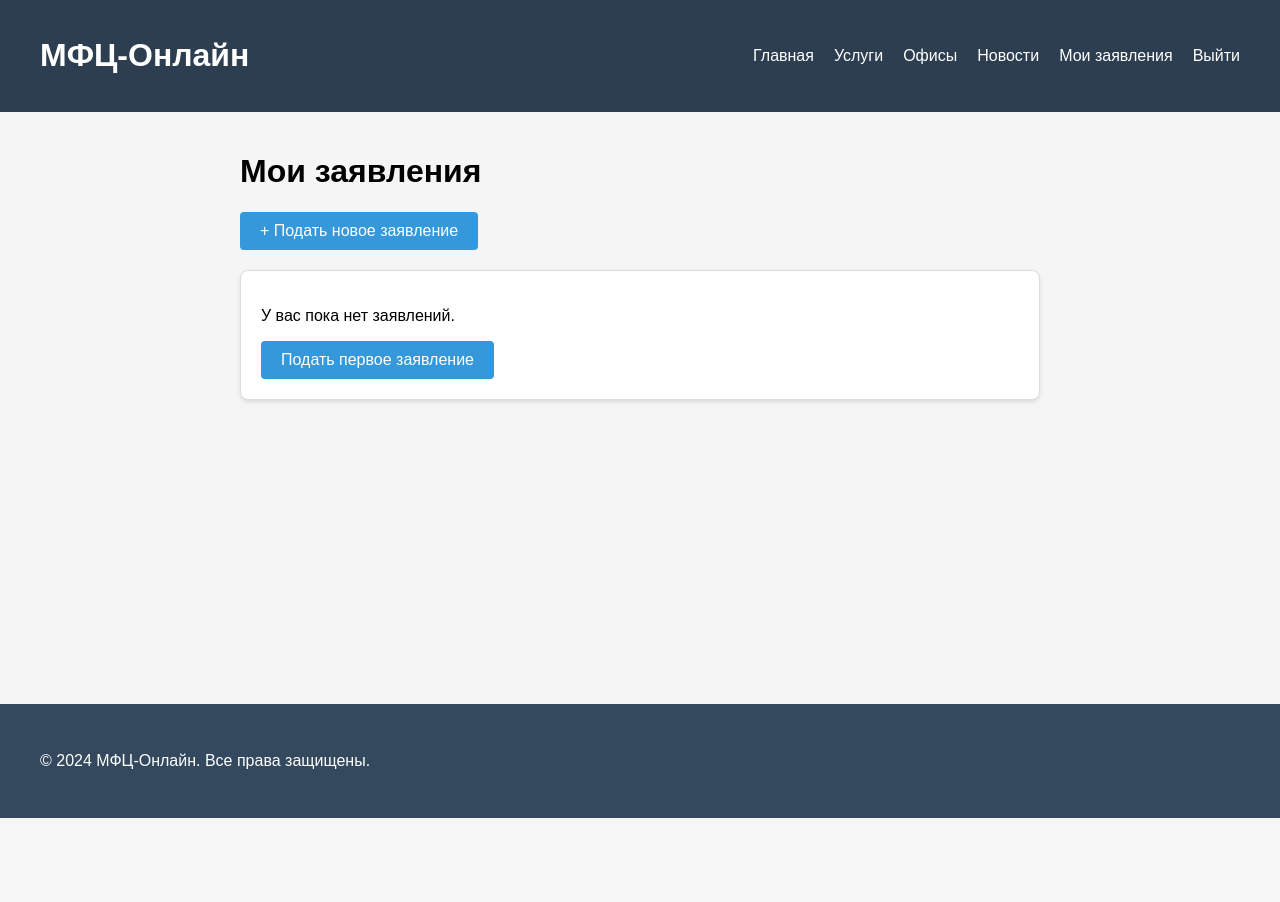
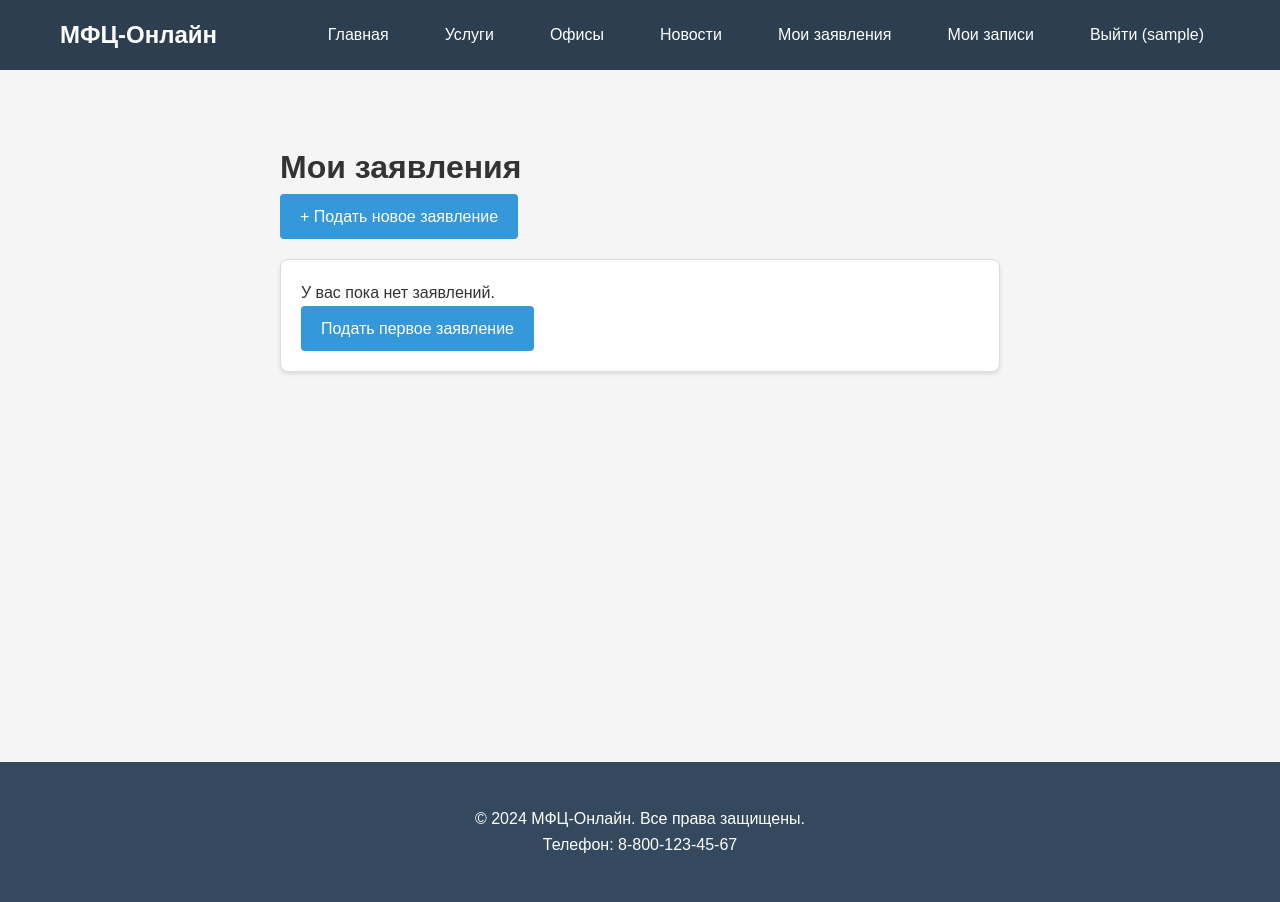
Before and after one commit to Fenere35/MFC, a Django app: page /applications/ in a window 1280 px wide. Before the commit the page ends 818 px from the top, so only its background shows below. Run offline with Django 5.2, Linux system fonts and the light colour scheme; the visitor is signed in with stand-in values (Sample User, id 1); data that the repository does not hold is empty.

Commit message:
Упрощенный адаптивный base.html с работающими подсказками поиска

```diff
--- a/services/templates/services/base.html
+++ b/services/templates/services/base.html
@@ -5,18 +5,30 @@
     <meta name="viewport" content="width=device-width, initial-scale=1.0">
     <title>{% block title %}МФЦ-Онлайн{% endblock %}</title>
     <style>
+        * {
+            box-sizing: border-box;
+            margin: 0;
+            padding: 0;
+        }
+
         body {
             font-family: Arial, sans-serif;
-            margin: 0;
-            padding: 0;
+            line-height: 1.6;
+            color: #333;
             background-color: #f5f5f5;
         }
+
+        /* Header */
         header {
             background: #2c3e50;
             color: white;
             padding: 1rem 0;
+            position: sticky;
+            top: 0;
+            z-index: 1000;
         }
-        .header-content {
+
+        .header-container {
             max-width: 1200px;
             margin: 0 auto;
             padding: 0 20px;
@@ -24,189 +36,262 @@
             justify-content: space-between;
             align-items: center;
         }
-        nav ul {
-            list-style: none;
-            margin: 0;
-            padding: 0;
-            display: flex;
-            gap: 20px;
-        }
-        nav a {
+
+        .logo {
             color: white;
             text-decoration: none;
+            font-size: 1.5rem;
+            font-weight: bold;
         }
-        nav a:hover {
-            text-decoration: underline;
+
+        .nav-links {
+            display: flex;
+            list-style: none;
+            gap: 1.5rem;
         }
+
+        .nav-links a {
+            color: white;
+            text-decoration: none;
+            padding: 0.5rem 1rem;
+            border-radius: 4px;
+            transition: background-color 0.3s;
+        }
+
+        .nav-links a:hover {
+            background-color: rgba(255, 255, 255, 0.1);
+        }
+
+        /* Burger menu */
+        .burger-menu {
+            display: none;
+            flex-direction: column;
+            cursor: pointer;
+        }
+
+        .burger-line {
+            width: 25px;
+            height: 3px;
+            background: white;
+            margin: 3px 0;
+        }
+
+        /* Main content */
         main {
-            min-height: 70vh;
+            min-height: calc(100vh - 140px);
+            padding: 2rem 0;
         }
+
+        .container {
+            max-width: 1200px;
+            margin: 0 auto;
+            padding: 0 20px;
+        }
+
+        /* Cards */
+        .card {
+            background: white;
+            border: 1px solid #ddd;
+            border-radius: 8px;
+            padding: 1.5rem;
+            margin-bottom: 1rem;
+            box-shadow: 0 2px 4px rgba(0,0,0,0.1);
+        }
+
+        /* Buttons */
+        .btn {
+            display: inline-block;
+            padding: 0.5rem 1rem;
+            border: none;
+            border-radius: 4px;
+            text-decoration: none;
+            cursor: pointer;
+            font-size: 0.9rem;
+        }
+
+        .btn-primary {
+            background: #3498db;
+            color: white;
+        }
+
+        .btn-secondary {
+            background: #95a5a6;
+            color: white;
+        }
+
+        .btn-warning {
+            background: #f39c12;
+            color: white;
+        }
+
+        .btn-danger {
+            background: #e74c3c;
+            color: white;
+        }
+
+        /* Footer */
         footer {
             background: #34495e;
             color: white;
             text-align: center;
-            padding: 2rem 0;
+            padding: 1.5rem 0;
             margin-top: 2rem;
+        }
+
+        /* Search suggestions */
+        .search-suggestions {
+            position: absolute;
+            background: white;
+            border: 1px solid #ddd;
+            border-top: none;
+            width: 100%;
+            max-height: 200px;
+            overflow-y: auto;
+            z-index: 1000;
+        }
+
+        .suggestion-item {
+            padding: 8px 12px;
+            cursor: pointer;
+            border-bottom: 1px solid #f0f0f0;
+        }
+
+        .suggestion-item:hover {
+            background: #f8f9fa;
+        }
+
+        form[method="get"] {
+            position: relative;
+        }
+
+        /* Mobile styles */
+        @media (max-width: 768px) {
+            .header-container {
+                flex-direction: column;
+                gap: 1rem;
+            }
+
+            .nav-links {
+                flex-direction: column;
+                gap: 0.5rem;
+                width: 100%;
+                display: none;
+            }
+
+            .nav-links.active {
+                display: flex;
+            }
+
+            .burger-menu {
+                display: flex;
+            }
+
+            .container {
+                padding: 0 15px;
+            }
         }
     </style>
 </head>
 <body>
     <header>
-        <div class="header-content">
-            <h1><a href="/" style="color: white; text-decoration: none;">МФЦ-Онлайн</a></h1>
-            <nav>
-                <ul>
-                    <li><a href="/">Главная</a></li>
-                    <li><a href="/services/">Услуги</a></li>
-                    <li><a href="/offices/">Офисы</a></li>
-                    <li><a href="/news/">Новости</a></li>
+        <div class="header-container">
+            <a href="{% url 'services:home' %}" class="logo">МФЦ-Онлайн</a>
+
+            <div class="burger-menu">
+                <div class="burger-line"></div>
+                <div class="burger-line"></div>
+                <div class="burger-line"></div>
+            </div>
+
+            <ul class="nav-links">
+                <li><a href="{% url 'services:home' %}">Главная</a></li>
+                <li><a href="{% url 'services:service_list' %}">Услуги</a></li>
+                <li><a href="{% url 'services:office_list' %}">Офисы</a></li>
+                <li><a href="{% url 'services:news_list' %}">Новости</a></li>
                 {% if user.is_authenticated %}
-                        <li><a href="/applications/">Мои заявления</a></li>
-                        <li><a href="/admin/logout/">Выйти</a></li>
+                    <li><a href="{% url 'services:application_list' %}">Мои заявления</a></li>
+                    <li><a href="{% url 'services:appointment_list' %}">Мои записи</a></li>
+                    <li><a href="{% url 'admin:logout' %}">Выйти ({{ user.username }})</a></li>
                 {% else %}
-                        <li><a href="/admin/login/">Войти</a></li>
+                    <li><a href="{% url 'admin:login' %}">Войти</a></li>
                 {% endif %}
             </ul>
-            </nav>
         </div>
     </header>
 
     <main>
+        <div class="container">
+            {% if messages %}
+                {% for message in messages %}
+                    <div class="card" style="background: #d4edda; color: #155724; border-color: #c3e6cb;">
+                        {{ message }}
+                    </div>
+                {% endfor %}
+            {% endif %}
+
             {% block content %}
-
             {% endblock %}
+        </div>
     </main>
 
     <footer>
-        <div class="header-content">
+        <div class="container">
             <p>&copy; 2024 МФЦ-Онлайн. Все права защищены.</p>
+            <p>Телефон: 8-800-123-45-67</p>
         </div>
     </footer>
-</body>
+
     <script>
+        // Mobile menu toggle
+        document.querySelector('.burger-menu').addEventListener('click', function() {
+            document.querySelector('.nav-links').classList.toggle('active');
+        });
+
+        // Search suggestions
         document.addEventListener('DOMContentLoaded', function() {
-    console.log('Search suggestions script loaded');
-
-    function initSearchSuggestions() {
             const searchInputs = document.querySelectorAll('input[name="q"]');
-        console.log('Found search inputs:', searchInputs.length);
 
             searchInputs.forEach(input => {
                 let timeoutId;
-
-            // Создаем контейнер для подсказок
-            const suggestionsContainer = document.createElement('div');
-            suggestionsContainer.className = 'search-suggestions';
-            suggestionsContainer.style.display = 'none';
-            input.parentNode.appendChild(suggestionsContainer);
+                const container = document.createElement('div');
+                container.className = 'search-suggestions';
+                container.style.display = 'none';
+                input.parentNode.appendChild(container);
 
                 input.addEventListener('input', function() {
                     clearTimeout(timeoutId);
                     const query = this.value.trim();
-                suggestionsContainer.style.display = 'none';
+                    container.style.display = 'none';
 
-                if (query.length < 1) {
-                    return;
-                }
+                    if (query.length < 2) return;
 
                     timeoutId = setTimeout(() => {
-                    fetchSuggestions(query, suggestionsContainer, input);
-                }, 200);
+                        fetch(`/search/suggestions/?q=${encodeURIComponent(query)}`)
+                            .then(response => response.json())
+                            .then(data => {
+                                showSuggestions(data.suggestions, container, input);
+                            })
+                            .catch(error => {
+                                console.error('Error:', error);
+                            });
+                    }, 300);
                 });
 
-            // Скрыть подсказки при клике вне поля
                 document.addEventListener('click', function(e) {
-                if (!input.contains(e.target) && !suggestionsContainer.contains(e.target)) {
-                    suggestionsContainer.style.display = 'none';
-                }
-            });
-
-            // Обработка клавиш
-            input.addEventListener('keydown', function(e) {
-                const items = suggestionsContainer.querySelectorAll('.suggestion-item');
-                if (items.length === 0) return;
-
-                let activeItem = suggestionsContainer.querySelector('.suggestion-item.active');
-
-                switch(e.key) {
-                    case 'ArrowDown':
-                        e.preventDefault();
-                        if (!activeItem) {
-                            items[0].classList.add('active');
-                        } else {
-                            activeItem.classList.remove('active');
-                            const next = activeItem.nextElementSibling || items[0];
-                            next.classList.add('active');
-                        }
-                        break;
-                    case 'ArrowUp':
-                        e.preventDefault();
-                        if (activeItem) {
-                            activeItem.classList.remove('active');
-                            const prev = activeItem.previousElementSibling || items[items.length - 1];
-                            prev.classList.add('active');
-                        }
-                        break;
-                    case 'Enter':
-                        if (activeItem) {
-                            e.preventDefault();
-                            input.value = activeItem.textContent;
-                            suggestionsContainer.style.display = 'none';
-                            input.closest('form').submit();
-                        }
-                        break;
-                    case 'Escape':
-                        suggestionsContainer.style.display = 'none';
-                        break;
+                    if (!input.contains(e.target) && !container.contains(e.target)) {
+                        container.style.display = 'none';
                     }
                 });
             });
-    }
-
-    function fetchSuggestions(query, container, input) {
-        console.log('Fetching suggestions for:', query);
-
-        // Показываем индикатор загрузки
-        container.innerHTML = '<div class="suggestion-item">Загрузка...</div>';
-        container.style.display = 'block';
-
-        fetch(`/search/suggestions/?q=${encodeURIComponent(query)}`)
-            .then(response => {
-                if (!response.ok) {
-                    throw new Error(`HTTP error! status: ${response.status}`);
-                }
-                return response.json();
-            })
-            .then(data => {
-                console.log('Received suggestions:', data.suggestions);
-                showSuggestions(data.suggestions, container, input);
-            })
-            .catch(error => {
-                console.error('Error fetching suggestions:', error);
-                // Fallback to static suggestions
-                const staticSuggestions = generateStaticSuggestions(query);
-                showSuggestions(staticSuggestions, container, input);
-            });
-    }
-
-    function generateStaticSuggestions(query) {
-        const allSuggestions = [
-            'паспорт', 'загранпаспорт', 'регистрация',
-            'налоговый вычет', 'пособие', 'субсидия',
-            'юридическая консультация', 'ИП', 'недвижимость'
-        ];
-
-        return allSuggestions.filter(suggestion =>
-            suggestion.toLowerCase().includes(query.toLowerCase())
-        ).slice(0, 5);
-    }
 
             function showSuggestions(suggestions, container, input) {
                 container.innerHTML = '';
 
                 if (suggestions.length === 0) {
-            container.innerHTML = '<div class="suggestion-item">Ничего не найдено</div>';
-        } else {
+                    container.style.display = 'none';
+                    return;
+                }
+
                 suggestions.forEach(suggestion => {
                     const item = document.createElement('div');
                     item.className = 'suggestion-item';
@@ -218,50 +303,13 @@
                     });
                     container.appendChild(item);
                 });
-        }
 
-        // Позиционируем и показываем контейнер
                 container.style.width = input.offsetWidth + 'px';
-        container.style.top = (input.offsetTop + input.offsetHeight) + 'px';
-        container.style.left = input.offsetLeft + 'px';
                 container.style.display = 'block';
             }
-
-    initSearchSuggestions();
         });
     </script>
 
-<style>
-.search-suggestions {
-    position: absolute;
-    background: white;
-    border: 1px solid #ddd;
-    border-top: none;
-    max-height: 200px;
-    overflow-y: auto;
-    z-index: 1000;
-    box-shadow: 0 2px 8px rgba(0,0,0,0.1);
-}
-
-.suggestion-item {
-    padding: 10px 15px;
-    cursor: pointer;
-    border-bottom: 1px solid #f0f0f0;
-    transition: background-color 0.2s;
-}
-
-.suggestion-item:hover,
-.suggestion-item.active {
-    background-color: #3498db;
-    color: white;
-}
-
-.suggestion-item:last-child {
-    border-bottom: none;
-}
-
-form[method="get"] {
-    position: relative;
-}
-</style>
+    {% block extra_js %}{% endblock %}
+</body>
 </html>
```
Lines whose indentation alone changed are shown as unchanged.
